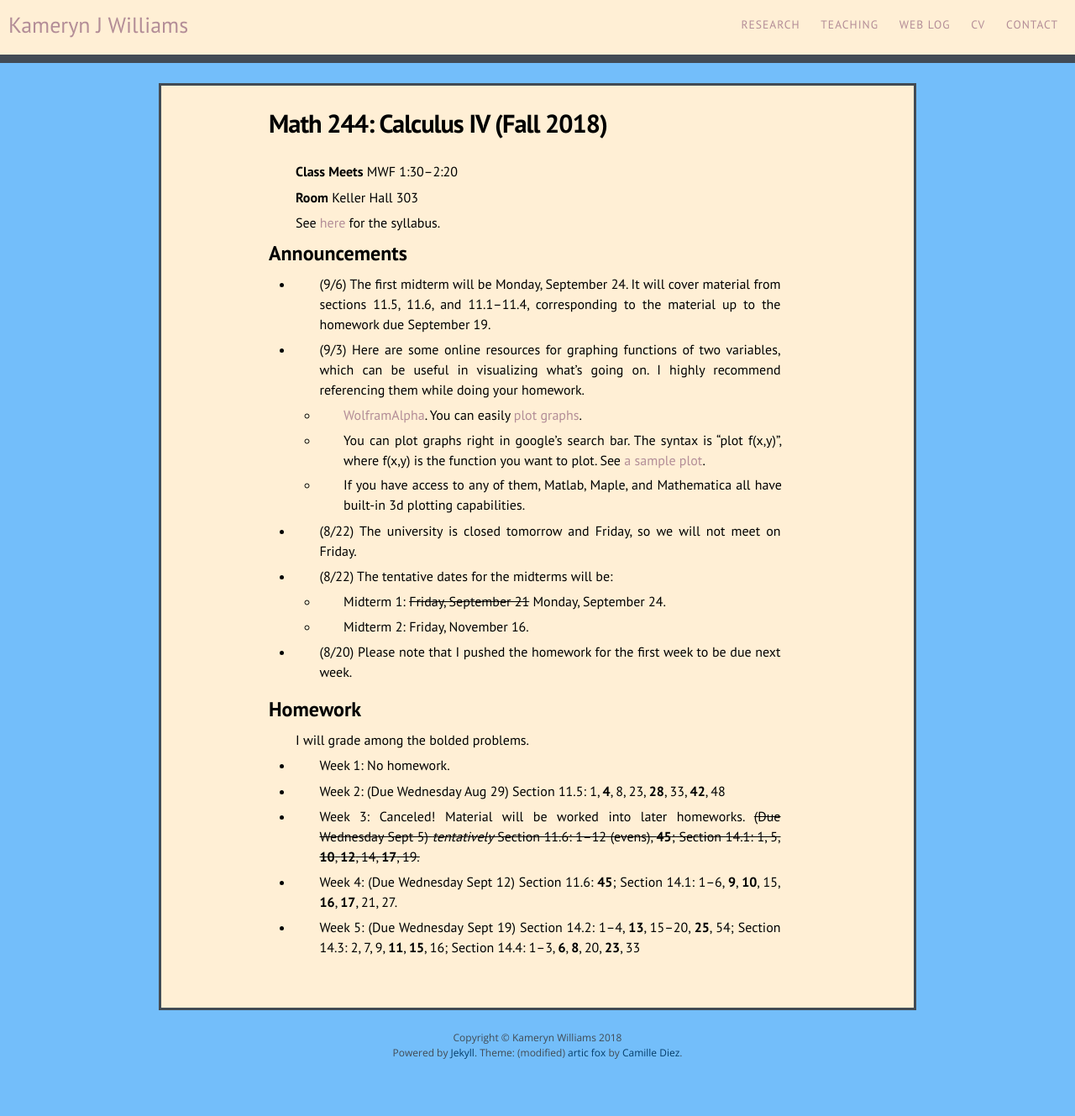
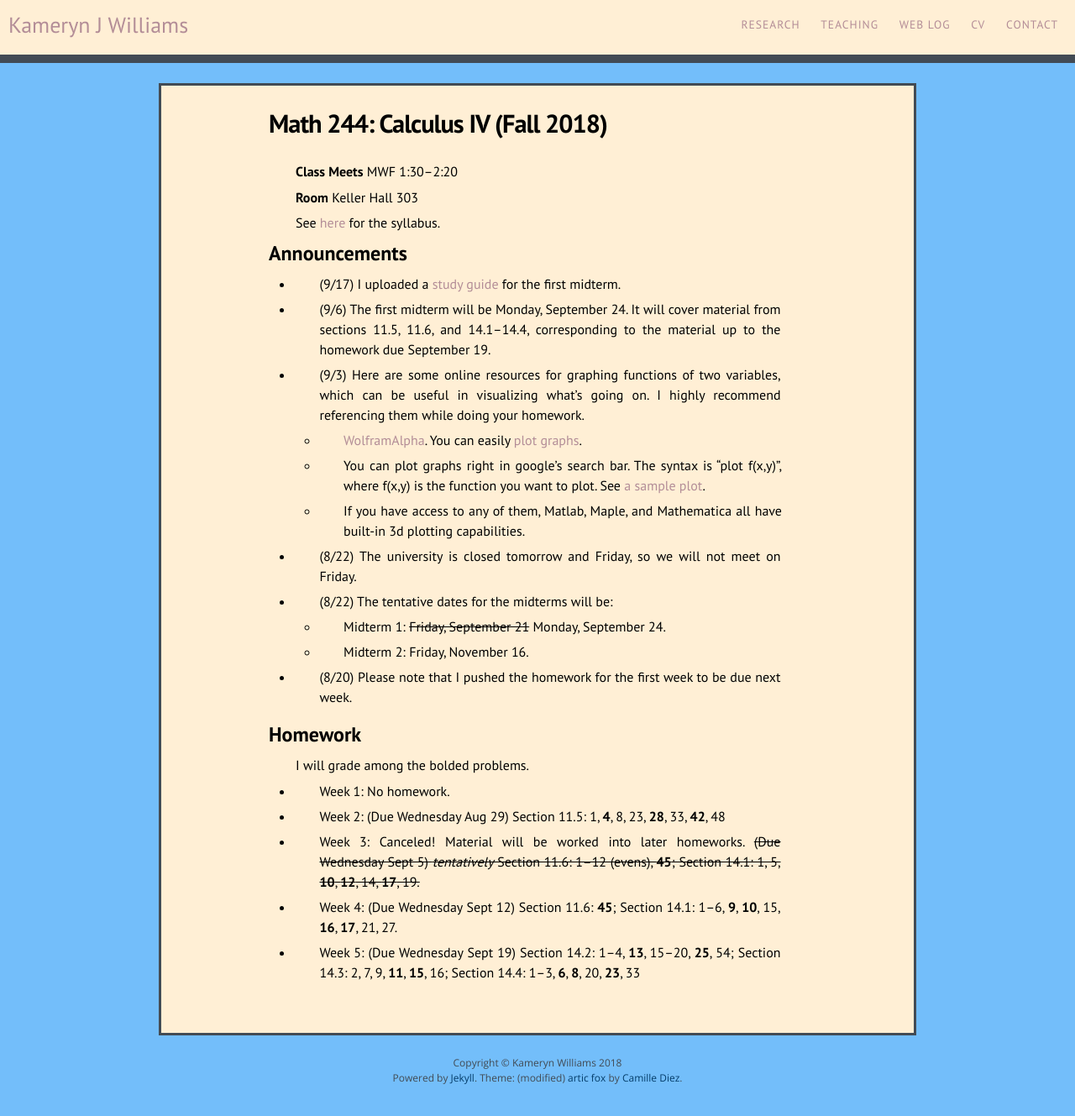
Before and after one commit to kamerynjw/kamerynjw.github.io, a Jekyll site: the page built from teaching/2018/math244.md, in a window 1280 px wide. Shown: the whole page at 84% size. Built offline with Jekyll 4.4.1, drawn with Linux system fonts in a browser that asks for light colours; nearby versions of some CDN libraries; before the commit the page ends 1299 px from its top, so only the background shows below that.

Commit message:
added study guide for midterm 1 math 244

```diff
--- a/teaching/2018/math244.md
+++ b/teaching/2018/math244.md
@@ -13,7 +13,9 @@ See [here]({{ page.url }}syllabus) for the syllabus.
 Announcements
 -------------
 
-* (9/6) The first midterm will be Monday, September 24. It will cover material from sections 11.5, 11.6, and 11.1–11.4, corresponding to the material up to the homework due September 19.
+* (9/17) I uploaded a [study guide]({{ page.url }}sg1.pdf) for the first midterm.
+
+* (9/6) The first midterm will be Monday, September 24. It will cover material from sections 11.5, 11.6, and 14.1–14.4, corresponding to the material up to the homework due September 19.
 
 * (9/3) Here are some online resources for graphing functions of two variables, which can be useful in visualizing what's going on. I highly recommend referencing them while doing your homework.
 
```
Also changed, not shown: 1 other file.
